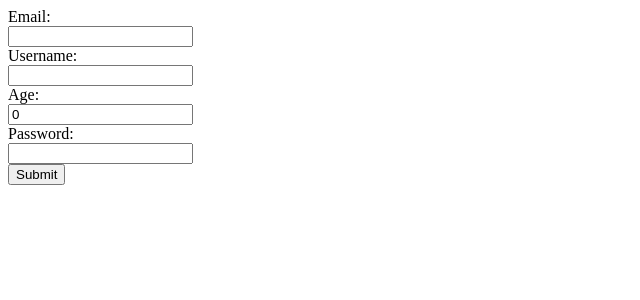
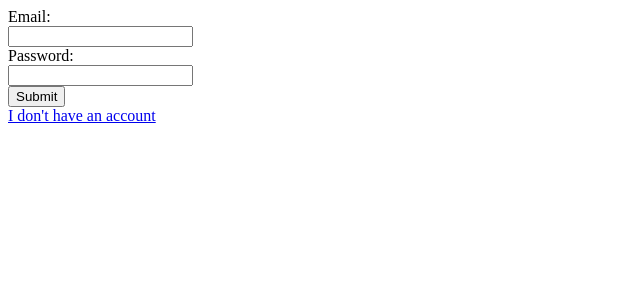
Before and after one commit to KuhakuPixel/AttendanceSystem, a React (Vite) app in the folder frontend/: page / in a window 1280 px wide. Shown: the top 300 px of the page, without its empty margins (0-640 px from the left). Built offline with nearby package versions, Linux system fonts and the light colour scheme.

Commit message:
add login/register form

```diff
--- a/frontend/src/App.css
+++ b/frontend/src/App.css
@@ -0,0 +1,4 @@
+.center {
+  display: flex;
+  justify-content: center;
+}
--- a/frontend/src/App.tsx
+++ b/frontend/src/App.tsx
@@ -3,7 +3,7 @@ import { useState } from 'react'
 import './App.css'
 
 const BASE_URL = "http://localhost:3005";
-function RegisterUser({ link }) {
+function UserForm({ link }) {
   const [formData, setFormData] = useState({
     email: "",
     username: "",
@@ -40,8 +40,7 @@ function RegisterUser({ link }) {
         alert("Registration failed: " + err);
       }
     } catch (error) {
-      console.error("Error submitting form:", error);
-      alert("An error occurred while submitting the form.");
+      alert("An error occurred while submitting the form: " + error);
     }
   };
 
@@ -90,6 +89,71 @@ function RegisterUser({ link }) {
           setPassword(e.target.value);
         }}
       /><br />
+
+      <button type="submit">Submit</button>
+    </form>
+  );
+}
+function LoginForm() {
+  const [formData, setFormData] = useState({
+    email: "",
+    username: "",
+    age: "",
+    password: "",
+  });
+  const [email, setEmail] = useState("");
+  const [password, setPassword] = useState("");
+
+  const handleSubmit = async (e) => {
+    e.preventDefault(); // prevent page reload
+
+    try {
+      const response = await fetch(BASE_URL + "/login", {
+        method: 'POST',
+        headers: {
+          'Content-Type': 'application/json',
+        },
+        body: JSON.stringify({
+          "email": email,
+          "password": password,
+        }),
+      })
+
+      if (response.ok) {
+        //const data = await response.json();
+        alert("User Login successful!, token: " + await response.text());
+      } else {
+        const err = await response.text();
+        alert("Login failed: " + err);
+      }
+    } catch (error) {
+      alert("An error occurred while submitting the form: " + error);
+    }
+  };
+
+  return (
+    <form onSubmit={handleSubmit}>
+      <label htmlFor="email">Email:</label><br />
+      <input
+        type="text"
+        id="email"
+        name="email"
+        value={email}
+        onChange={(e) => {
+          setEmail(e.target.value);
+        }}
+      /><br />
+      <label htmlFor="password">Password:</label><br />
+      <input
+        type="password"
+        id="password"
+        name="password"
+        value={password}
+        onChange={(e) => {
+          setPassword(e.target.value);
+        }}
+      /><br />
+
       <button type="submit">Submit</button>
     </form>
   );
@@ -98,12 +162,24 @@ function RegisterUser({ link }) {
 function App() {
   const [count, setCount] = useState(0)
 
+  const [formType, setFormType] = useState("login");
   return (
     <>
-      <div>
-        <RegisterUser link={BASE_URL + "/register-admin"}></RegisterUser>
-
-      </div>
+      {formType === "register" ? (
+        <>
+          <UserForm link={BASE_URL + "/register-admin"} />
+          <a href="#" onClick={(e) => { e.preventDefault(); setFormType("login"); }}>
+            I already have an account
+          </a>
+        </>
+      ) : (
+        <>
+          <LoginForm />
+          <a href="#" onClick={(e) => { e.preventDefault(); setFormType("register"); }}>
+            I don't have an account
+          </a>
+        </>
+      )}
     </>
   )
 }
```
Also changed, not shown: 1 other file (tests, documents, lock files or other folders).
